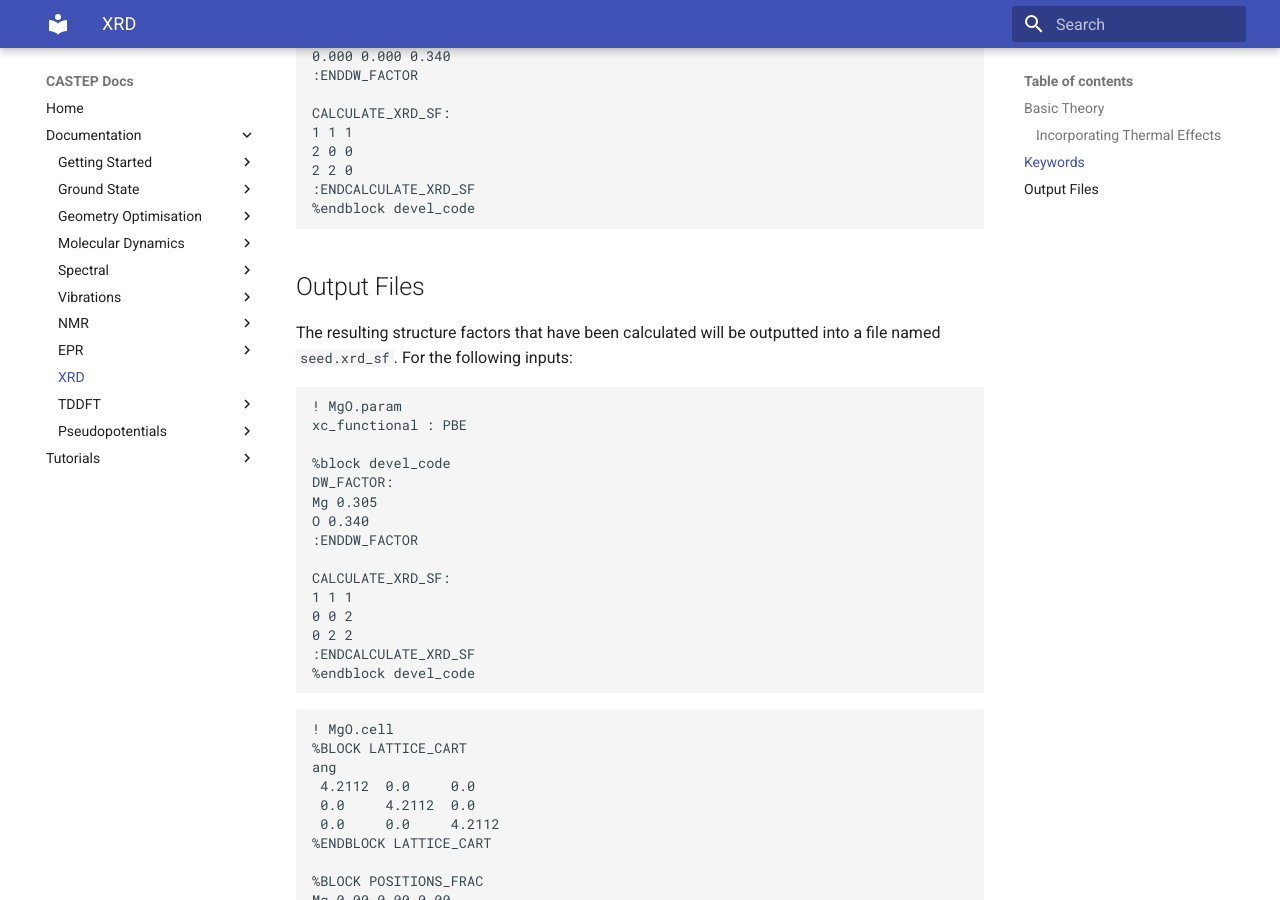
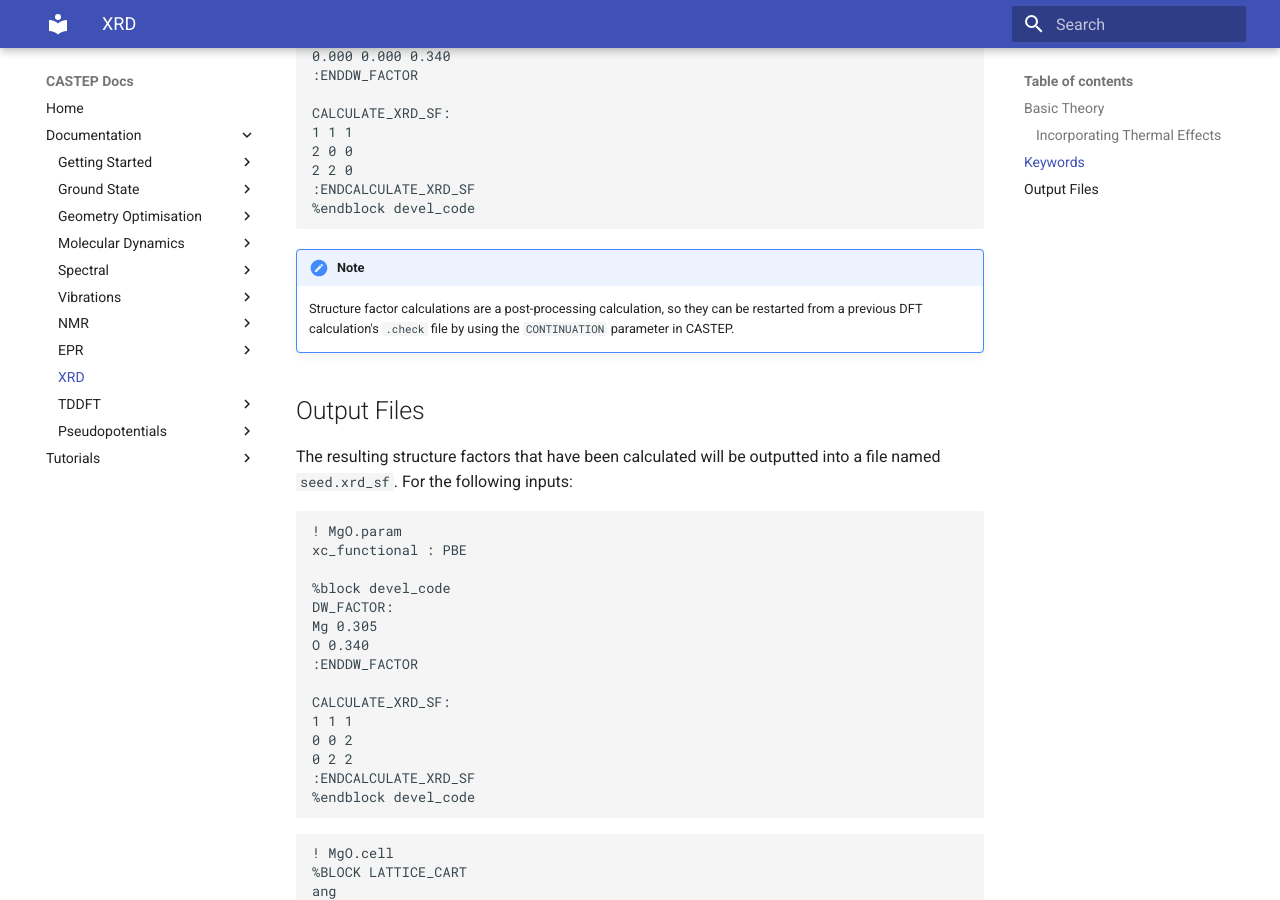
Before and after one commit to castep-docs/castep-docs, an MkDocs documentation site: the page built from docs/documentation/XRD/overview.md, in a window 1280 px wide and 900 px high, scrolled down 2594 px. Built offline with MkDocs 1.6.1 and Material for MkDocs 9.7.7, drawn with Linux system fonts in a browser that asks for light colours; formulas are drawn with MathJax 3.

Commit message:
Add documentation for calculating XRD structure factor calculations in CASTEP 21

````diff
--- a/docs/documentation/XRD/overview.md
+++ b/docs/documentation/XRD/overview.md
@@ -92,6 +92,8 @@ CALCULATE_XRD_SF:
 :ENDCALCULATE_XRD_SF
 %endblock devel_code
 ```
+!!! note
+    Structure factor calculations are a post-processing calculation, so they can be restarted from a previous DFT calculation's ``.check`` file by using the ``CONTINUATION`` parameter in CASTEP.
 
 ## Output Files
 The resulting structure factors that have been calculated will be outputted into a file named ``seed.xrd_sf``. For the following inputs:
````
